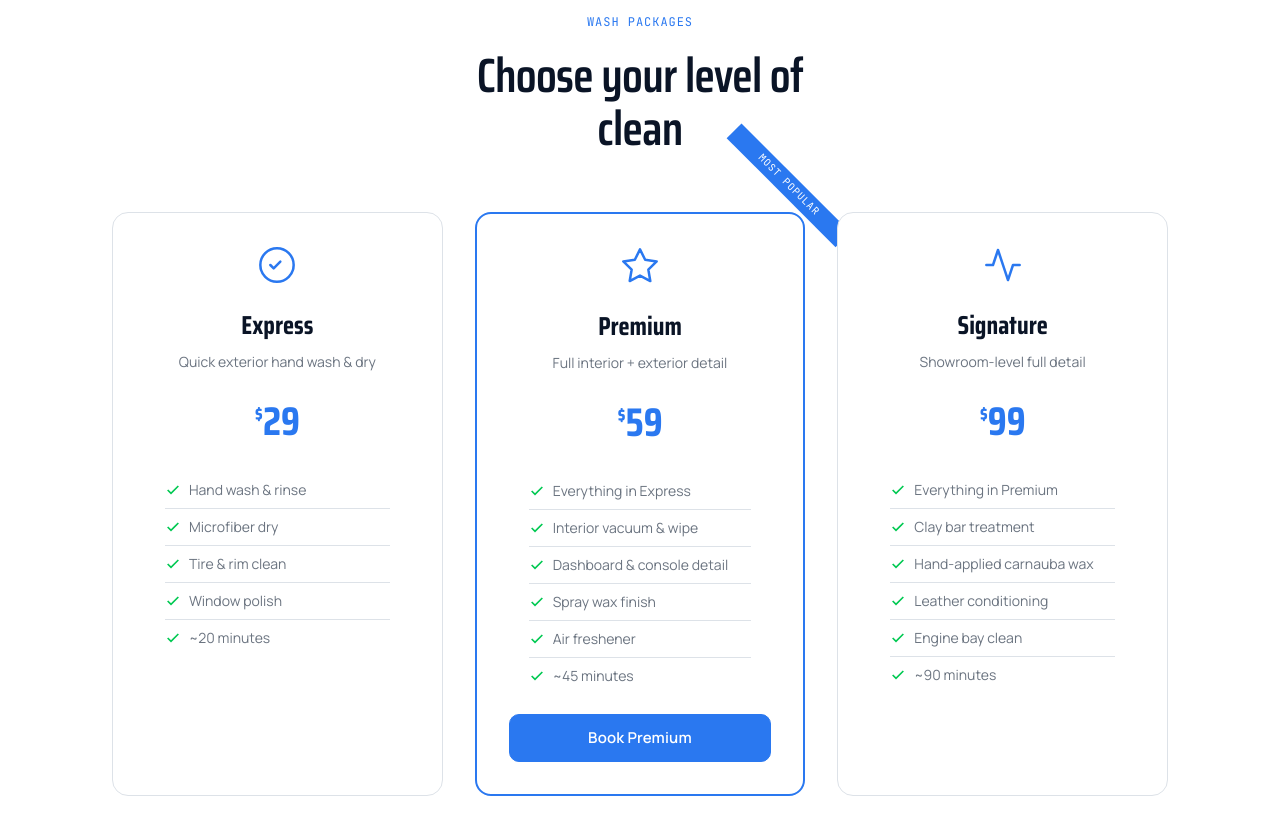
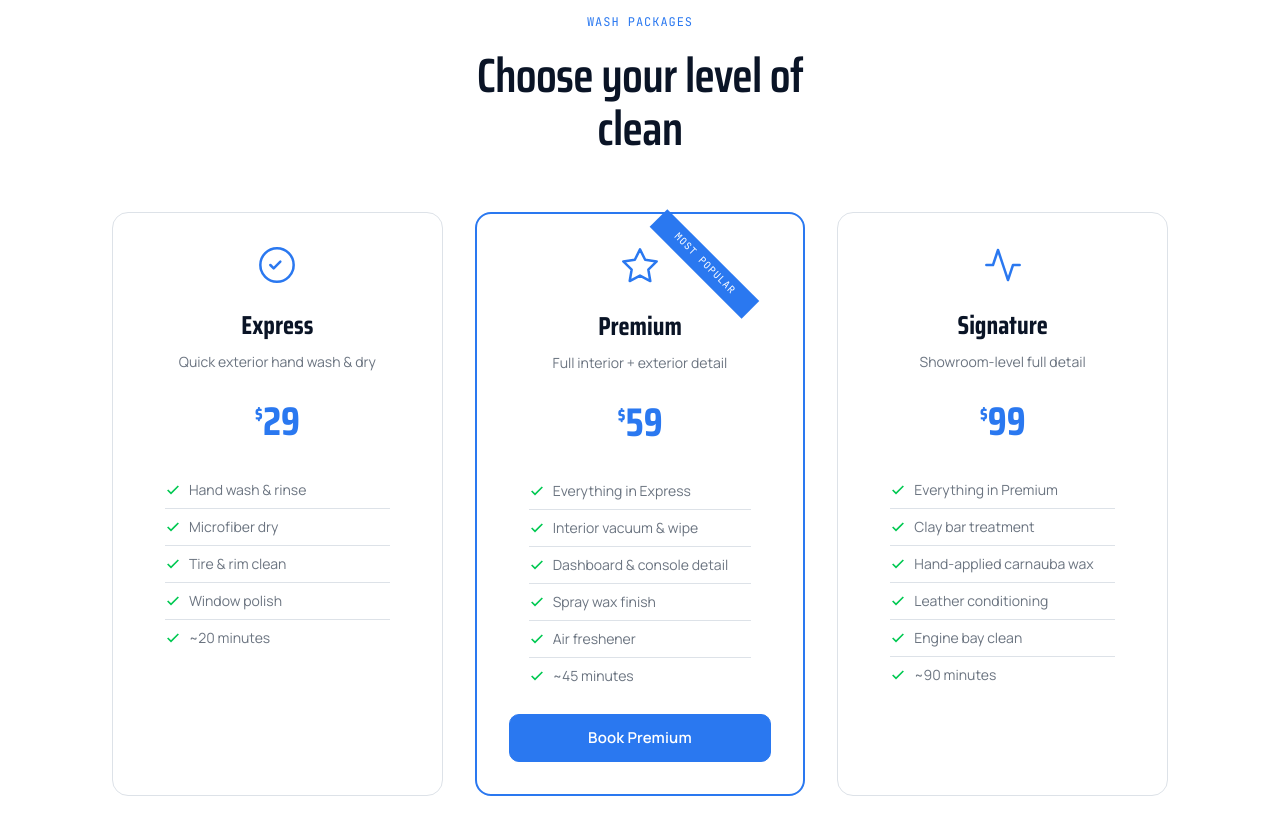
Before and after one commit to kentodevlab/atlasgloss, a Next.js app: page /en in a window 1280 px wide. Shown: the part 1000-1835 px from the top of the page. Built offline with nearby package versions, Linux system fonts and the light colour scheme; no server answers.

Commit message:
Fix badge position on ServiceCard - use -top-3 right-6 origin-bottom-left

```diff
--- a/src/components/ui/ServiceCard.tsx
+++ b/src/components/ui/ServiceCard.tsx
@@ -34,7 +34,7 @@ export default function ServiceCard({ service }: ServiceCardProps) {
   return (
     <div className={`relative bg-surface border rounded-[16px] p-5 md:p-8 text-center transition-all duration-200 hover:-translate-y-1 hover:shadow-[0_12px_32px_rgba(15,37,71,0.16),0_4px_8px_rgba(15,37,71,0.06)] ${service.featured ? 'border-blue-bright border-2' : 'border-border'}`}>
       {service.featured && svc.badge && (
-        <span className="absolute top-3 right-0 bg-blue-bright text-white font-[family-name:var(--font-mono)] text-[10px] tracking-[0.08em] px-4 md:px-9 py-1 rotate-45 origin-bottom-right translate-x-4 md:translate-x-8 text-center leading-tight max-w-[120px] md:max-w-none">
+        <span className="absolute -top-3 right-6 bg-blue-bright text-white font-[family-name:var(--font-mono)] text-[10px] tracking-[0.08em] px-4 md:px-6 py-1.5 rotate-45 origin-bottom-left text-center leading-tight whitespace-nowrap">
           {svc.badge[locale]}
         </span>
       )}
```
